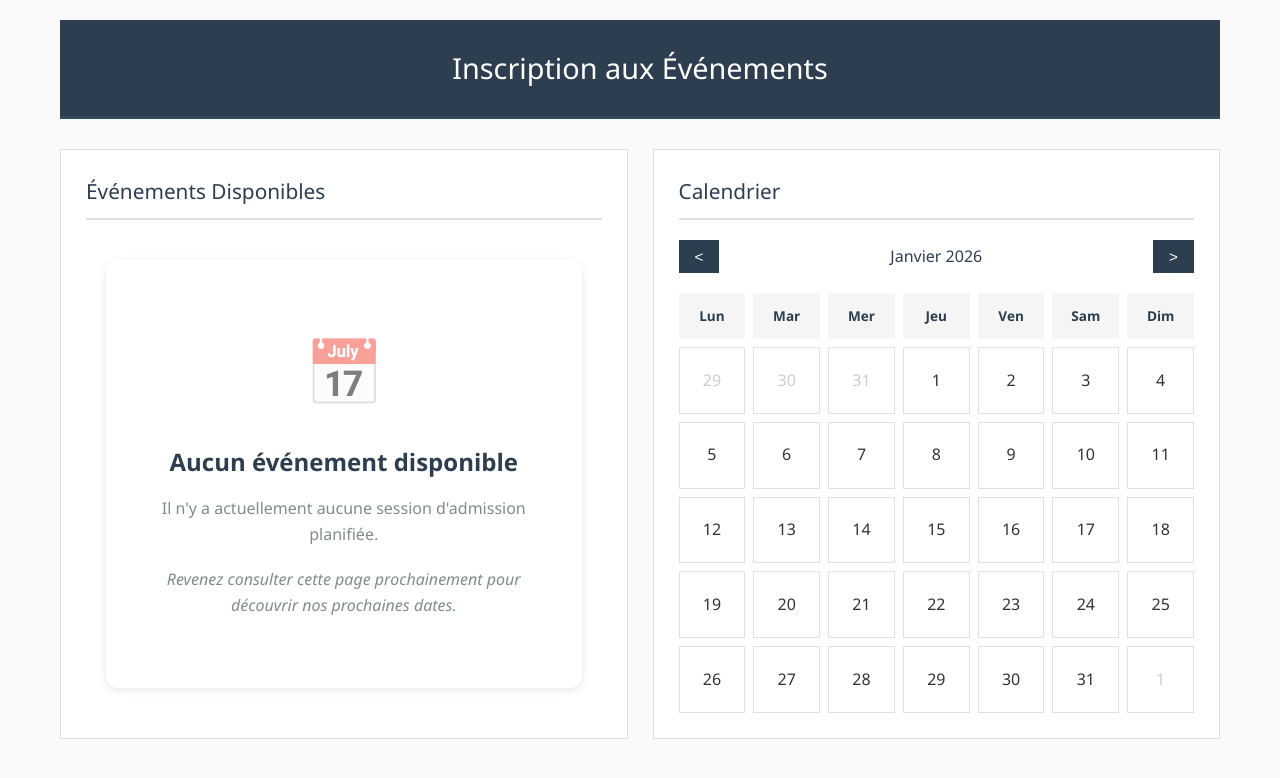
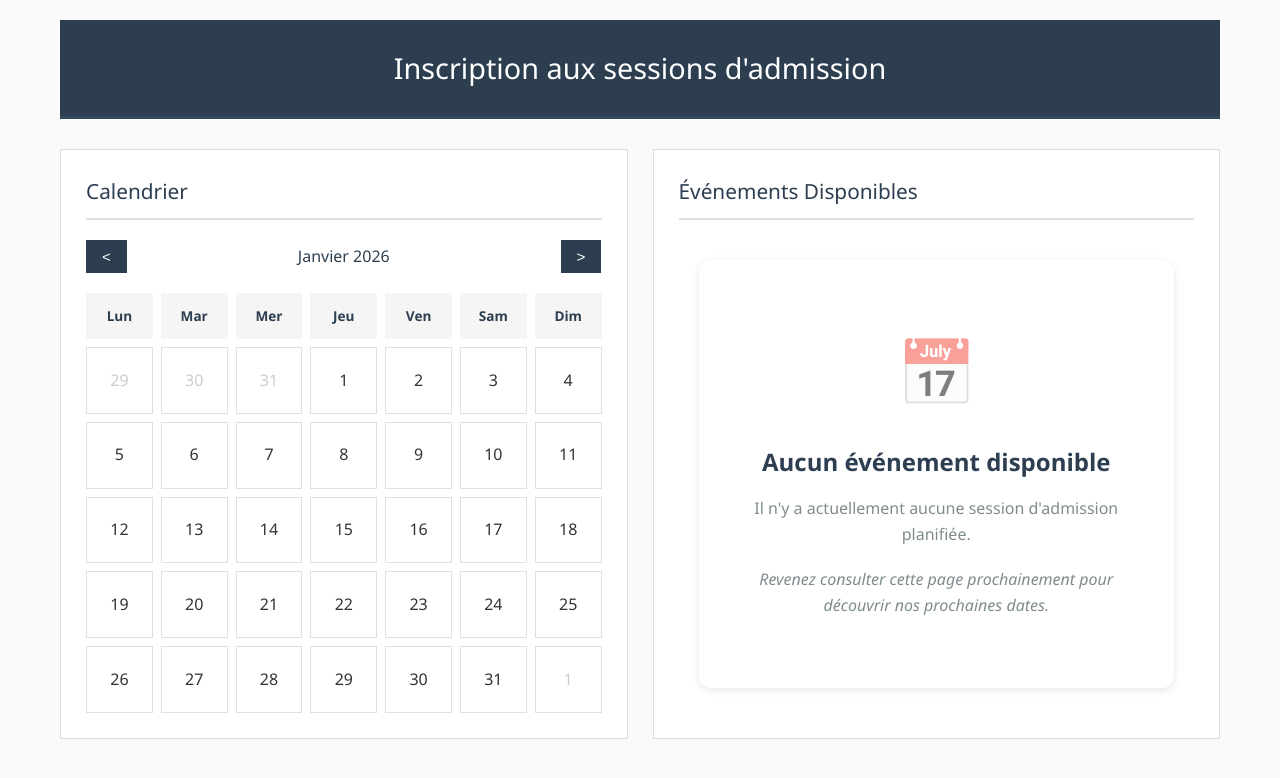
Before and after one commit to Shams2a/Dynamic-Calendar, a website: page index.html in a window 1280 px wide. Drawn offline with Linux system fonts and the light colour scheme; no server answers.

Commit message:
update affichage

```diff
--- a/index.html
+++ b/index.html
@@ -3,24 +3,17 @@
 <head>
     <meta charset="UTF-8">
     <meta name="viewport" content="width=device-width, initial-scale=1.0">
-    <title>Inscription aux Événements</title>
+    <title>Inscription aux sessions d'admission</title>
     <link rel="stylesheet" href="styles.css">
 </head>
 <body>
     <div class="container">
         <header>
-            <h1>Inscription aux Événements</h1>
+            <h1>Inscription aux sessions d'admission</h1>
         </header>
 
         <div class="main-content">
-            <!-- Liste des événements à gauche -->
-            <div class="events-section">
-                <h2>Événements Disponibles</h2>
-                <div id="loading" class="loading">Chargement des événements...</div>
-                <div id="events-list" class="events-list"></div>
-            </div>
-
-            <!-- Calendrier à droite -->
+            <!-- Calendrier à gauche -->
             <div class="calendar-section">
                 <h2>Calendrier</h2>
                 <div class="calendar-controls">
@@ -29,6 +22,13 @@
                     <button id="next-month">&gt;</button>
                 </div>
                 <div id="calendar" class="calendar"></div>
+            </div>
+
+            <!-- Liste des événements à droite -->
+            <div class="events-section">
+                <h2>Événements Disponibles</h2>
+                <div id="loading" class="loading">Chargement des événements...</div>
+                <div id="events-list" class="events-list"></div>
             </div>
         </div>
 
```
Also changed, not shown: public/index.html (+10 -10 lines).
